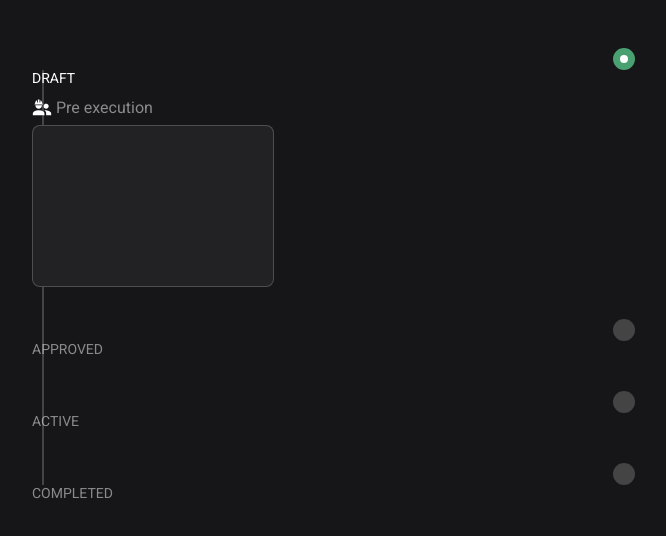
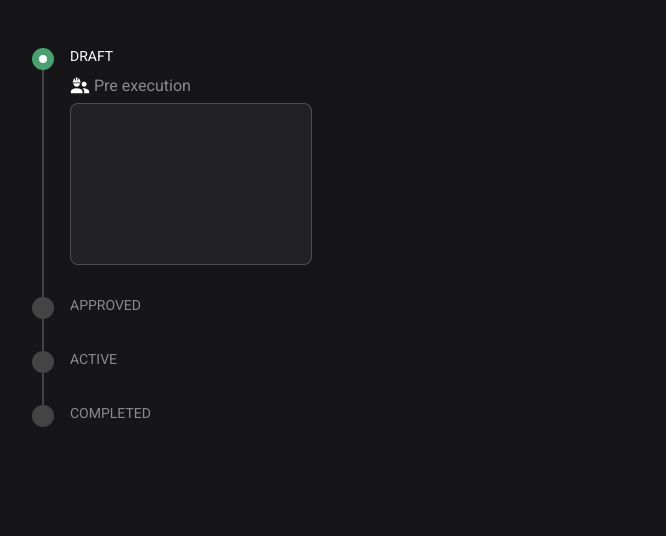
Before and after one commit to Asejs/h56_task, a Vue app: page / in a window 1280 px wide. Shown: the top 536 px of the page, without its empty margins (8-674 px from the left). Built offline with nearby package versions, Linux system fonts and the light colour scheme.

Commit message:
Cleanup: StepperDetails

```diff
--- a/src/App.vue
+++ b/src/App.vue
@@ -3,9 +3,9 @@
     <div class="stepper__line" :style="stepperLineStyle"></div>
 
     <StepperItem
-      v-for="(title, index) in stepTitles"
+      v-for="(step, index) in steps"
       :key="index"
-      :title="title"
+      :title="step.title"
       :index="index"
       v-model="activeIndex"
       @stepChanged="updateStepperLine"
@@ -14,43 +14,43 @@
 </template>
 
 <script setup lang="ts">
-import { ref, nextTick, watch, onMounted } from "vue";
+import { ref, onMounted, watch } from "vue";
 import StepperItem from "./components/StepperItem.vue";
 
-const stepTitles = ["DRAFT", "APPROVED", "ACTIVE", "COMPLETED"];
+const steps = ref([
+  { title: "DRAFT" },
+  { title: "APPROVED" },
+  { title: "ACTIVE" },
+  { title: "COMPLETED" },
+]);
 
 const activeIndex = ref(0);
-const stepperLineStyle = ref({});
+const stepperLineStyle = ref<{ height?: string; top?: string }>({});
 
 const updateStepperLine = () => {
-  nextTick(() => {
   requestAnimationFrame(() => {
-      const circleElements = Array.from(
+    const circles = Array.from(
       document.querySelectorAll(".step__circle")
     ) as HTMLElement[];
 
-      if (circleElements.length === 0) return;
+    if (circles.length < 2) return;
 
-      const firstCircle = circleElements[0];
-      const lastCircle = circleElements[circleElements.length - 1];
+    const firstCircle = circles[0];
+    const lastCircle = circles[circles.length - 1];
 
     if (!firstCircle || !lastCircle) return;
 
-      const lineHeight = lastCircle.offsetTop - firstCircle.offsetTop;
-
     stepperLineStyle.value = {
-        marginTop: `${firstCircle.offsetTop}px`,
-        height: `${lineHeight}px`,
+      height: `${lastCircle.offsetTop - firstCircle.offsetTop}px`,
+      top: `${firstCircle.offsetTop + firstCircle.offsetHeight / 2}px`,
     };
-    });
   });
 };
 
+// watchEffect(updateStepperLine);
 watch(stepperLineStyle, updateStepperLine);
 
-onMounted(() => {
-  nextTick(updateStepperLine);
-});
+onMounted(updateStepperLine);
 </script>
 
 <style scoped>
@@ -62,7 +62,6 @@ onMounted(() => {
 
 .stepper__line {
   position: absolute;
-  top: 22px;
   width: 2px;
   background-color: #454445;
   left: 10px;
--- /dev/null
+++ b/src/components/StepperDetails.vue
@@ -0,0 +1,74 @@
+<template>
+  <transition name="expand">
+    <div class="container" v-if="isActive">
+      <div class="flex">
+        <img src="@/assets/pre-execution-icon.svg" alt="icon" />
+        <div class="step__label">Pre execution</div>
+      </div>
+      <!-- This inner element keeps your computed height if needed -->
+      <div class="step__details" :style="{ height: computedHeight }"></div>
+    </div>
+  </transition>
+</template>
+
+<script setup lang="ts">
+import { defineProps, computed } from "vue";
+
+interface StepDetailsProps {
+  index: number;
+  isActive: boolean;
+}
+
+const props = defineProps<StepDetailsProps>();
+
+const computedHeight = computed(() => {
+  const heights = [160, 80, 40, 20];
+  return `${heights[props.index] || 0}px`;
+});
+</script>
+
+<style lang="scss" scoped>
+.container {
+  overflow: hidden; /* Hide content during the scale transition */
+  /* Optional: you can set a transform-origin if desired */
+  transform-origin: top;
+}
+
+/* Use a combined scale and opacity transition for a smoother effect */
+.expand-enter-active,
+.expand-leave-active {
+  transition:
+    transform 0.3s ease-out,
+    opacity 0.3s ease-out;
+}
+.expand-enter-from,
+.expand-leave-to {
+  transform: scaleY(0.95);
+  opacity: 0;
+}
+.expand-enter-to,
+.expand-leave-from {
+  transform: scaleY(1);
+  opacity: 1;
+}
+
+/* Keep your existing styles for the inner elements */
+.step__details {
+  display: flex;
+  align-items: center;
+  border: 1px solid rgba(255, 255, 255, 0.2);
+  border-radius: 8px;
+  margin-top: 8px;
+  width: 240px;
+  background-color: #222123;
+}
+
+.flex {
+  display: flex;
+  gap: 4px;
+}
+
+.step__label {
+  color: rgba(255, 255, 255, 0.5);
+}
+</style>
--- a/src/components/StepperItem.vue
+++ b/src/components/StepperItem.vue
@@ -18,30 +18,23 @@
           {{ title }}
         </div>
 
-        <div class="container" v-if="isActive">
-          <div class="flex">
-            <img
-              src="@/assets/pre-execution-icon.svg"
-              alt="icon"
-              class="step__icon"
-            />
-            <div class="step__label">Pre execution</div>
-          </div>
-          <div class="step__details" :style="{ height: dynamicHeight }"></div>
-        </div>
+        <StepperDetails :index="index" :isActive="isActive" />
       </div>
     </div>
   </div>
 </template>
 
 <script setup lang="ts">
-import { computed } from "vue";
+import { computed, defineProps, defineEmits } from "vue";
+import StepperDetails from "./StepperDetails.vue";
 
-const props = defineProps<{
+interface StepperProps {
   title: string;
   index: number;
   modelValue: number;
-}>();
+}
+
+const props = defineProps<StepperProps>();
 
 const emit = defineEmits<{
   (event: "update:modelValue", value: number): void;
@@ -51,31 +44,16 @@ const emit = defineEmits<{
 const isActive = computed(() => props.index === props.modelValue);
 
 const activateStep = () => {
-  emit("stepChanged"); // Notify parent to update stepper line
-  emit("update:modelValue", props.index); // Update the active step
+  emit("update:modelValue", props.index);
+  emit("stepChanged");
 };
-
-// ** Dynamic height calculation for content expansion **
-const dynamicHeight = computed(() => {
-  switch (props.title) {
-    case "DRAFT":
-      return "160px";
-    case "APPROVED":
-      return "80px";
-    case "ACTIVE":
-      return "40px";
-    case "COMPLETED":
-      return "20px";
-    default:
-      return "0px";
-  }
-});
 </script>
 
 <style lang="scss" scoped>
 .step {
   padding: 16px 0;
-  margin-top: &__container {
+
+  &__container {
     display: flex;
   }
 
@@ -108,10 +86,6 @@ const dynamicHeight = computed(() => {
     gap: 10px;
   }
 
-  &__label {
-    color: rgba(255, 255, 255, 0.5);
-  }
-
   &__title {
     cursor: pointer;
     font-size: 14px;
@@ -122,20 +96,5 @@ const dynamicHeight = computed(() => {
       color: #ffffff;
     }
   }
-
-  &__details {
-    display: flex;
-    align-items: center;
-    border: 1px solid rgba(255, 255, 255, 0.2);
-    border-radius: 8px;
-    margin-top: 8px;
-    width: 240px;
-    background-color: #222123;
-  }
-}
-
-.flex {
-  display: flex;
-  gap: 4px;
 }
 </style>
```
Lines whose indentation alone changed are shown as unchanged.
